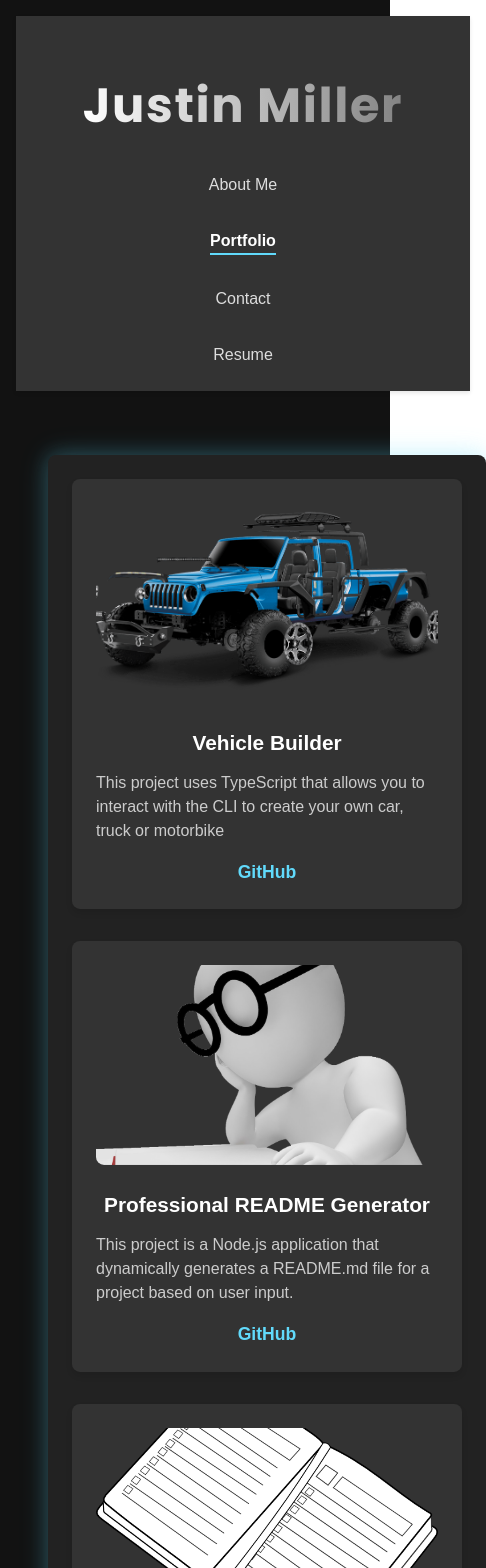
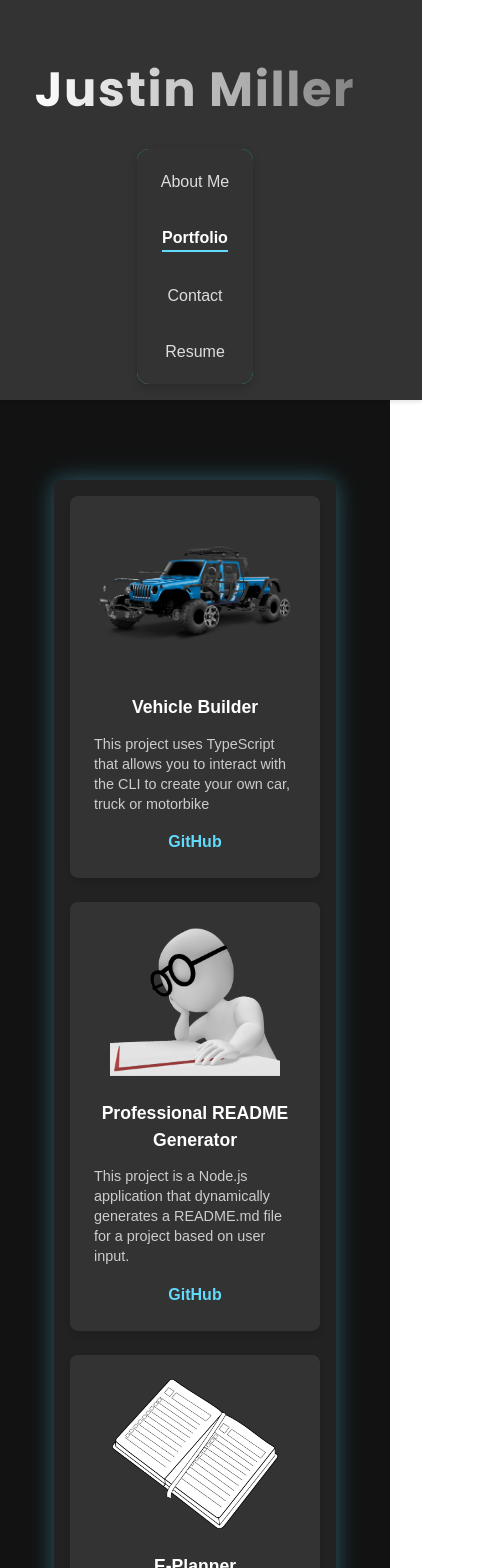
Before and after one commit to JPMill/React-Portfolio, a React (Vite) app: page /portfolio in a window 390 px wide. Shown: the top 1568 px of the page, 486 px wide, since content can reach past the window. Built offline with nearby package versions, Linux system fonts and the light colour scheme.

Commit message:
updated css to enhance mobile ui

```diff
--- a/src/App.css
+++ b/src/App.css
@@ -11,6 +11,7 @@ body {
 #root {
   display: flex;
   flex-direction: column;
+  align-items: center;
   min-height: 100vh;
   margin: 0 auto;
   padding: 0;
@@ -45,7 +46,7 @@ footer {
   margin-top: auto;
   width: 100%;
 }
-
+/*
 @media (max-width: 768px) {
   main {
     flex-direction: column;
@@ -58,4 +59,4 @@ footer {
   footer {
     padding: 1.5rem;
   }
-}
+} */
--- a/src/components/Header.css
+++ b/src/components/Header.css
@@ -32,7 +32,24 @@
   display: flex;
   gap: 1.5rem;
   margin: 0;
-  padding: 0;
+  padding: 0.8rem 1.5rem;
+  background-color: #333; /* Keep the background color the same */
+  position: relative;
+  border-radius: 12px; /* Rounded corners */
+  box-shadow: 0 4px 10px rgba(0, 0, 0, 0.2); /* Soft shadow for depth */
+}
+
+.nav-links::before {
+  content: "";
+  position: absolute;
+  top: 0;
+  left: 0;
+  right: 0;
+  bottom: 0;
+  border-radius: 12px;
+  background: linear-gradient(45deg, #61dafb, #00f5d4); /* Cool gradient border effect */
+  z-index: -1;
+  padding: 4px; /* Space for the border */
 }
 
 .nav-links li::before {
@@ -55,6 +72,7 @@
 
 .nav-links a:hover {
   color: #fff;
+  transform: scale(1.1);
 }
 
 .nav-links a.active-link {
--- a/src/components/Navigation.css
+++ b/src/components/Navigation.css
@@ -6,7 +6,7 @@
     justify-content: center;
   }
 
-  .nav-links {
+  /* .nav-links {
     list-style: none;
     display: flex;
     gap: 2rem;
@@ -32,7 +32,7 @@
     color: #61dafb;
     font-weight: 600;
     border-bottom: 2px solid #61dafb;
-  }
+  } */
 
   @media (max-width: 768px) {
     .navigation {
--- a/src/pages/Aboutme.css
+++ b/src/pages/Aboutme.css
@@ -44,6 +44,7 @@
   @media (max-width: 768px) {
     .about-me {
       padding: 1.5rem;
+      max-width: 500px;
     }
 
     .profile-pic {
@@ -55,3 +56,21 @@
       font-size: 1rem;
     }
   }
+
+  @media (max-width: 480px) {
+    .about-me {
+      padding: 1rem;
+      margin-top: 3rem;
+      margin-bottom: 2rem;
+      max-width: 250px;
+    }
+
+    .profile-pic {
+      width: 100px;
+      height: 100px;
+    }
+
+    .about-me p {
+      font-size: 0.9rem;
+    }
+  }
--- a/src/pages/Contact.css
+++ b/src/pages/Contact.css
@@ -71,6 +71,7 @@
   @media (max-width: 768px) {
     .contact {
       padding: 1.5rem;
+      max-width: 400px;
     }
 
     label {
@@ -86,3 +87,31 @@
       padding: 0.8rem 1.5rem;
     }
   }
+
+  @media (max-width: 480px) {
+    .contact {
+      padding: 1rem;
+      margin-top: 3rem;
+      margin-bottom: 2rem;
+      max-width: 250px;
+    }
+
+    label {
+      font-size: 0.9rem;
+    }
+
+    input,
+    textarea {
+      font-size: 0.85rem;
+      padding: 0.6rem;
+    }
+
+    button {
+      padding: 0.6rem 1.2rem;
+      font-size: 0.9rem;
+    }
+
+    p {
+      font-size: 0.8rem;
+    }
+  }
--- a/src/pages/Portfolio.css
+++ b/src/pages/Portfolio.css
@@ -41,10 +41,12 @@
   .project img {
     width: 100%;
     height: 200px;
-    object-fit: cover;
+    object-fit: contain; /* Ensure the entire image fits */
+    object-position: center; /* Center-align the image */
     border-radius: 8px;
     margin-bottom: 1rem;
     transition: transform 0.3s ease;
+    background-color: #333; /* Optional: Add a background to handle transparent images */
   }
 
   .project:hover img {
@@ -94,5 +96,41 @@
       padding: 1.5rem;
       grid-template-columns: 1fr;
       margin: 2rem auto;
+      max-width: 400px;
+    }
+
+    .project img {
+      height: 180px; /* Reduce image height slightly */
     }
   }
+
+  @media (max-width: 480px) {
+    .portfolio {
+      padding: 1rem;
+      gap: 1.5rem;
+      margin-top: 3rem;
+      margin-bottom: 2rem;
+      max-width: 250px;
+    }
+
+    .project {
+      padding: 1rem;
+    }
+
+    .project img {
+      height: 150px; /* Further reduce image height */
+    }
+
+    .project h3 {
+      font-size: 1.1rem;
+    }
+
+    .project p {
+      font-size: 0.9rem;
+      line-height: 1.4;
+    }
+
+    .project .project-links a {
+      font-size: 1rem;
+    }
+  }
--- a/src/pages/Portfolio.jsx
+++ b/src/pages/Portfolio.jsx
@@ -3,7 +3,7 @@ import Project from '../components/Project';
 import Image1 from '../assets/images/vehiclebuilder.png';
 import Image2 from '../assets/images/readme.png';
 import Image3 from '../assets/images/eplanner.png';
-import Image4 from '../assets/images/NullLabsLogo4.png'
+import Image4 from '../assets/images/NullLabsLogo3.png'
 import Image5 from '../assets/images/WeatherApi.png'
 import './Portfolio.css'
 
--- a/src/pages/Resume.css
+++ b/src/pages/Resume.css
@@ -62,6 +62,7 @@
   @media (max-width: 768px) {
     .resume {
       padding: 1.5rem;
+      max-width: 400px;
     }
 
     h3 {
@@ -74,6 +75,34 @@
 
     .resume a {
       padding: 0.8rem 1.5rem;
+    }
+  }
+
+  @media (max-width: 480px) {
+    .resume {
+      padding: 1rem;
+      margin-top: 3rem;
+      margin-bottom: 2rem;
+      max-width: 250px;
+    }
+
+    h3 {
+      font-size: 1.2rem;
+      text-align: center;
+    }
+
+    li {
+      font-size: 0.9rem;
+    }
+
+    .resume ul {
+      padding: 0.8rem;
+    }
+
+    .resume a {
+      font-size: 1rem;
+      padding: 0.6rem 1rem;
+      text-align: center;
     }
   }
 
```
Also changed, not shown: src/assets/images/NullLabsLogo3.png (added).
